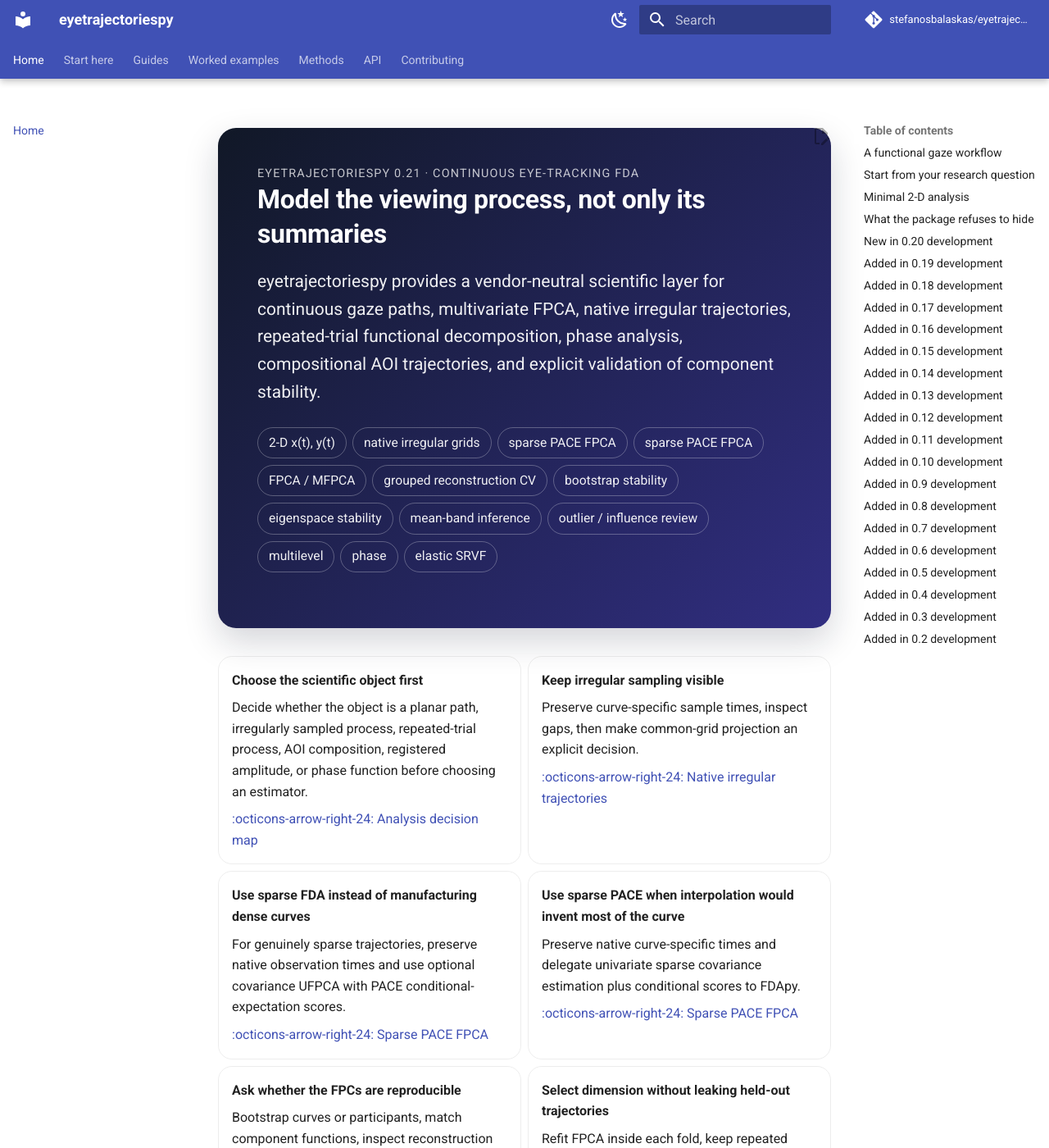
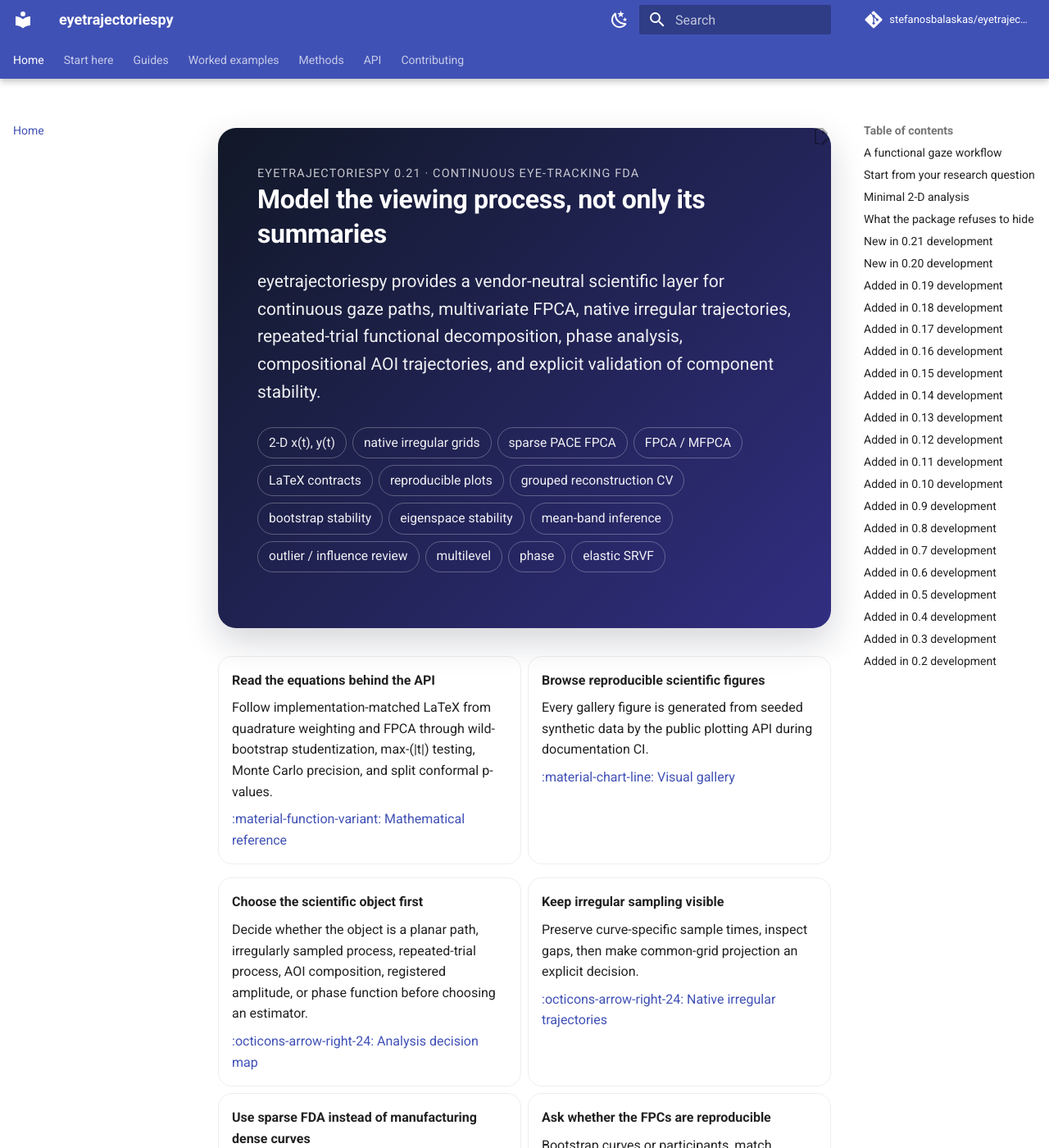
Before and after one commit to stefanosbalaskas/eyetrajectoriespy, an MkDocs documentation site: the page built from docs/index.md, in a window 1280 px wide and 1400 px high. Shown: the whole window at 82% size. Built offline with MkDocs 1.6.1 and Material for MkDocs 9.7.7, drawn with Linux system fonts in a browser that asks for light colours; comment, search, counter and statistics services are not loaded; some of the changed text lies outside the part shown.

Commit message:
Refresh homepage with math and reproducible gallery entry points

```diff
--- a/docs/index.md
+++ b/docs/index.md
@@ -9,7 +9,23 @@ title: Functional gaze trajectories, without hidden analytical decisions
 
 eyetrajectoriespy provides a vendor-neutral scientific layer for continuous gaze paths, multivariate FPCA, native irregular trajectories, repeated-trial functional decomposition, phase analysis, compositional AOI trajectories, and explicit validation of component stability.
 
-<span class="et-pill">2-D x(t), y(t)</span><span class="et-pill">native irregular grids</span><span class="et-pill">sparse PACE FPCA</span><span class="et-pill">sparse PACE FPCA</span><span class="et-pill">FPCA / MFPCA</span><span class="et-pill">grouped reconstruction CV</span><span class="et-pill">bootstrap stability</span><span class="et-pill">eigenspace stability</span><span class="et-pill">mean-band inference</span><span class="et-pill">outlier / influence review</span><span class="et-pill">multilevel</span><span class="et-pill">phase</span><span class="et-pill">elastic SRVF</span>
+<span class="et-pill">2-D x(t), y(t)</span><span class="et-pill">native irregular grids</span><span class="et-pill">sparse PACE FPCA</span><span class="et-pill">FPCA / MFPCA</span><span class="et-pill">LaTeX contracts</span><span class="et-pill">reproducible plots</span><span class="et-pill">grouped reconstruction CV</span><span class="et-pill">bootstrap stability</span><span class="et-pill">eigenspace stability</span><span class="et-pill">mean-band inference</span><span class="et-pill">outlier / influence review</span><span class="et-pill">multilevel</span><span class="et-pill">phase</span><span class="et-pill">elastic SRVF</span>
+</div>
+
+<div class="grid cards" markdown>
+
+-   **Read the equations behind the API**
+
+    Follow implementation-matched LaTeX from quadrature weighting and FPCA through wild-bootstrap studentization, max-(|t|) testing, Monte Carlo precision, and split conformal p-values.
+
+    [:material-function-variant: Mathematical reference](methods/mathematical-reference.md)
+
+-   **Browse reproducible scientific figures**
+
+    Every gallery figure is generated from seeded synthetic data by the public plotting API during documentation CI.
+
+    [:material-chart-line: Visual gallery](methods/visual-gallery.md)
+
 </div>
 
 <div class="grid cards" markdown>
@@ -29,12 +45,6 @@ eyetrajectoriespy provides a vendor-neutral scientific layer for continuous gaze
 -   **Use sparse FDA instead of manufacturing dense curves**
 
     For genuinely sparse trajectories, preserve native observation times and use optional covariance UFPCA with PACE conditional-expectation scores.
-
-    [:octicons-arrow-right-24: Sparse PACE FPCA](guides/sparse-irregular-fpca.md)
-
--   **Use sparse PACE when interpolation would invent most of the curve**
-
-    Preserve native curve-specific times and delegate univariate sparse covariance estimation plus conditional scores to FDApy.
 
     [:octicons-arrow-right-24: Sparse PACE FPCA](guides/sparse-irregular-fpca.md)
 
@@ -121,9 +131,6 @@ The package is designed around the principle that **the path to an FPC score is
 - **Would interpolation create much of the analyzed curve?**
   Use sparse univariate covariance UFPCA with PACE scores rather than pretending the path was densely observed.
 
-- **Would interpolation create most of each curve?**
-  Use univariate sparse covariance UFPCA with PACE conditional-expectation scores rather than manufacturing a dense trajectory.
-
 - **Do stable participant strategies differ from trial fluctuations?**
   Use multilevel FPCA.
 
@@ -151,6 +158,8 @@ The package is designed around the principle that **the path to an FPC score is
 </div>
 
 [Browse the tutorial gallery](tutorials/index.md){ .md-button .md-button--primary }
+[Open the visual gallery](methods/visual-gallery.md){ .md-button }
+[Read the equations](methods/mathematical-reference.md){ .md-button }
 [Open the pre-registration checklist](methods/preregistration.md){ .md-button }
 
 ## Minimal 2-D analysis
@@ -187,6 +196,15 @@ The package is designed around the principle that **the path to an FPC score is
 
 !!! important "Not a replacement for event analysis"
     Whole-trajectory FDA answers different questions from fixation, saccade, AOI-transition, and latency analyses. eyetrajectoriespy complements those methods rather than replacing them.
+
+## New in 0.21 development
+
+- implementation-matched LaTeX mathematical contracts in both the GitHub repository and the methods site;
+- deterministic SVG plots generated from the real public plotting API during documentation CI;
+- a visual gallery connecting each figure to its method, worked example, API, and equation;
+- MathJax re-typesetting compatible with instant site navigation;
+- documentation contract checks for nav targets, mathematical API mappings, gallery assets, and exported API references;
+- an executable numerical example that checks selected equations against package calculations.
 
 ## New in 0.20 development
 
```
